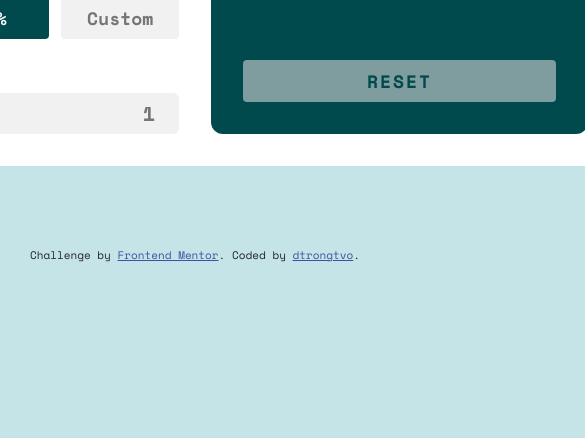
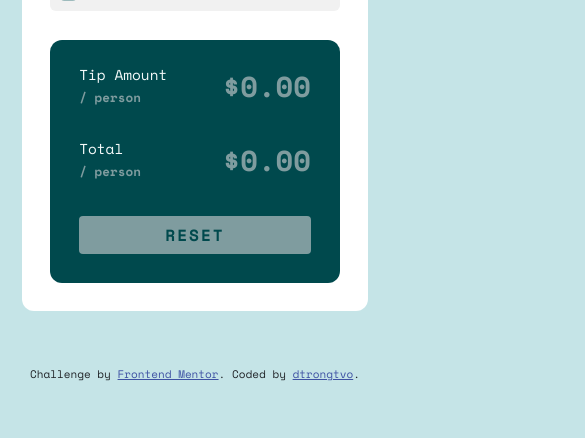
Before and after one commit to dtrongtvo/Tip-calculator, a plain HTML site: page index.html in a window 390 px wide. Shown: the part 464-902 px from the top of the page, 585 px wide, since content can reach past the window. Before the commit the page ends 844 px from the top, so only its background shows below. Drawn offline with nearby package versions, Linux system fonts and the light colour scheme.

Commit message:
add responsive version

```diff
--- a/index.html
+++ b/index.html
@@ -49,6 +49,7 @@
     </style>
     <link rel="stylesheet" href="./src/css/general.css" />
     <link rel="stylesheet" href="./src/css/style.css" />
+    <link rel="stylesheet" href="./src/css/queries.css" />
   </head>
   <body>
     <section class="app-logo">
--- /dev/null
+++ b/src/css/queries.css
@@ -0,0 +1,37 @@
+@media (max-width: 992px) {
+  body {
+    height: unset;
+    gap: 6.4rem;
+  }
+  .app-logo {
+    padding-top: 6.4rem;
+  }
+  .app {
+    width: 40rem;
+  }
+  .input-form {
+    padding: 0.6rem 1.8rem;
+  }
+  .attribution {
+    padding-bottom: 6.4rem;
+  }
+  .grid--2-cols {
+    grid-template-columns: 1fr;
+  }
+}
+
+@media (max-width: 576px) {
+  html {
+    font-size: 9px;
+  }
+  body {
+    padding: 0 2.4rem;
+  }
+  .app {
+    width: 100%;
+  }
+
+  .input-custom::placeholder {
+    font-size: 1.2rem;
+  }
+}
```
